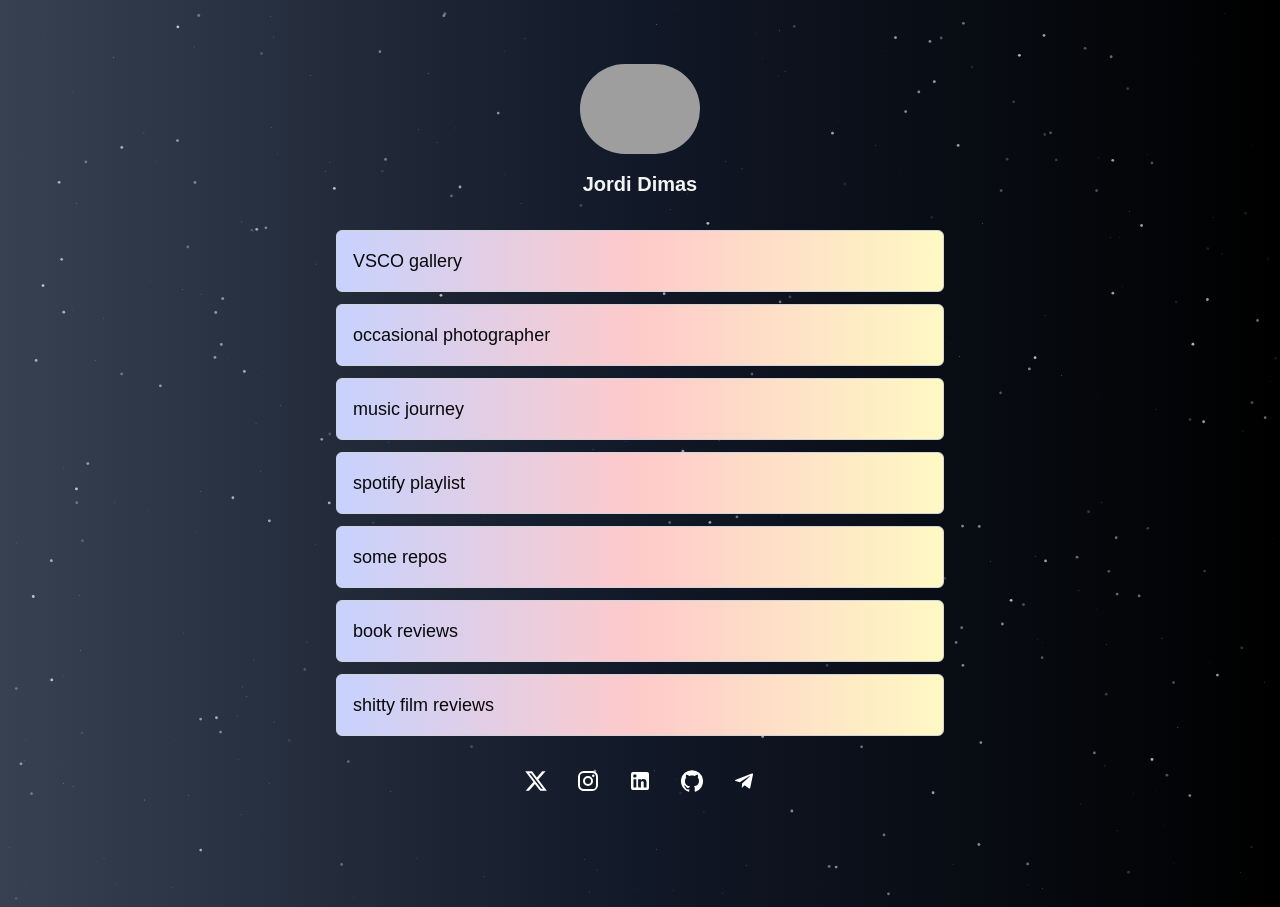
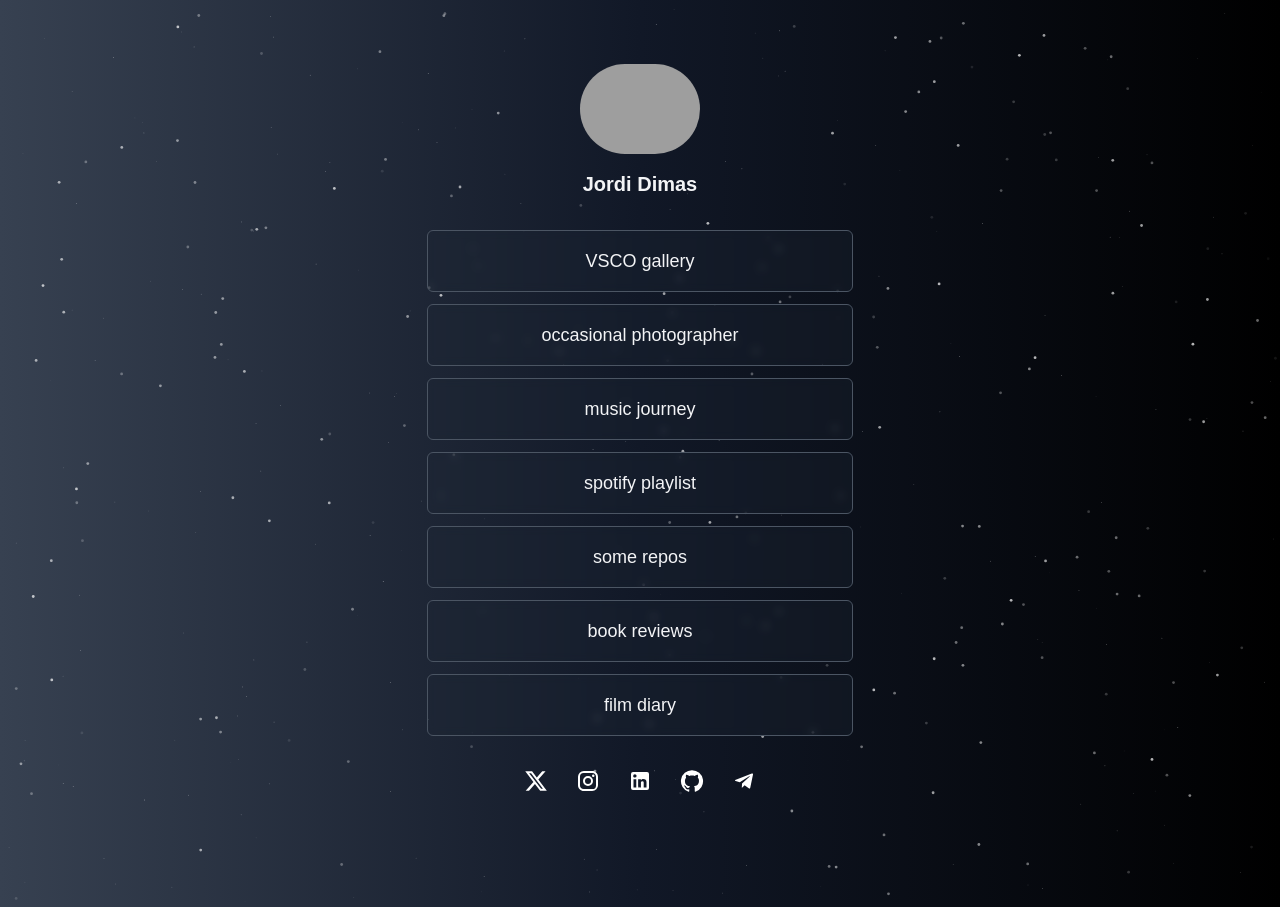
Before and after one commit to jordidimass/connect, a Next.js app: page / in a window 1280 px wide. Built offline with nearby package versions, Linux system fonts and the light colour scheme; grey boxes are pictures that could not be loaded.

Commit message:
some changes

```diff
--- a/components/ui/particles.tsx
+++ b/components/ui/particles.tsx
@@ -60,7 +60,7 @@ const Particles: React.FC<ParticlesProps> = ({
   className = "",
   quantity = 450,
   staticity = 10,
-  ease = 50,
+  ease = 60,
   size = 0.4,
   refresh = false,
   color = "#ffffff",
--- a/data.json
+++ b/data.json
@@ -27,7 +27,7 @@
             "href": "https://goodreads.com/jordidimass"
         },
         {
-            "title": "shitty film reviews",
+            "title": "film diary",
             "href": "https://letterboxd.com/jordidimass/"
         }
     ],
--- a/pages/index.tsx
+++ b/pages/index.tsx
@@ -9,9 +9,9 @@ import TelegramIcon from '@mui/icons-material/Telegram';
 
 function LinkCard({ href, title, image }: { href: string, title: string, image ?: string }) {
   return (
-    <a href={href} target="_blank" rel="noopener noreferrer" className="flex text-lg items-center p-4 bg-gradient-to-r from-indigo-200 via-red-200 to-yellow-100 w-full rounded-md hover:scale-105 transition-all border border-gray-300 mb-3 duration-300">
-      <div className="flex flex-col text-center ">
-        <h2 className="font-medium w-full text-center">{title}</h2>
+    <a href={href} target="_blank" rel="noopener noreferrer" className="flex text-lg items-center p-4 bg-gray-800 bg-opacity-30 backdrop-filter backdrop-blur-sm w-full md:w-[70%] rounded-md hover:scale-105 transition-all border border-gray-600 mb-3 duration-300">
+      <div className="flex flex-col text-center w-full">
+        <h2 className="font-medium text-gray-100">{title}</h2>
       </div>
     </a>
   );
```
